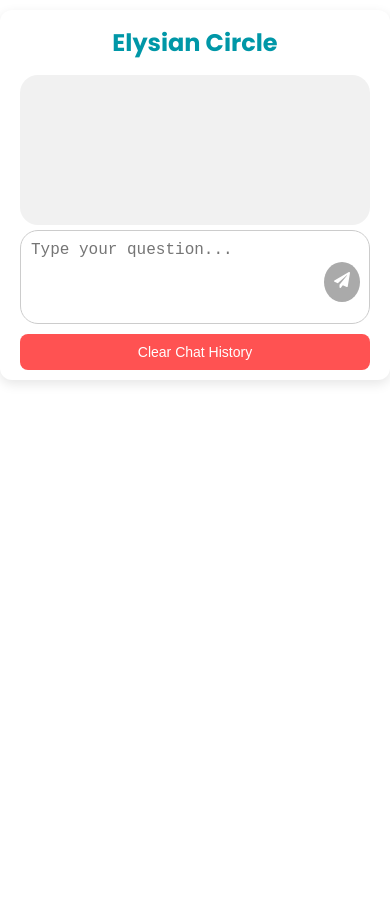
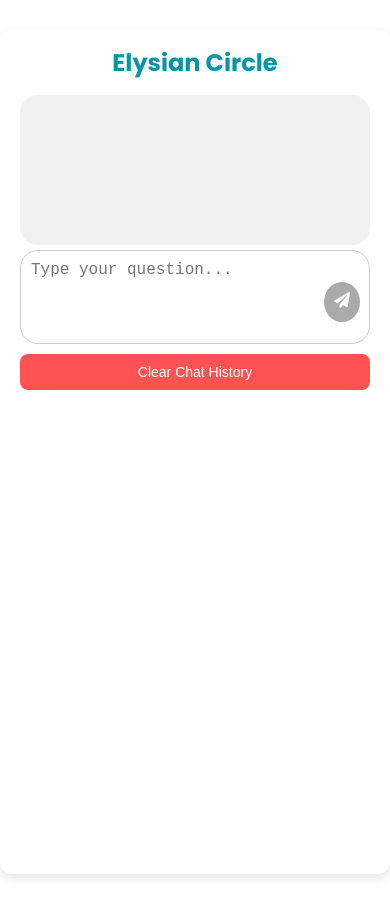
Before and after one commit to Iwegbuvc/ChatbotAI_FE, a React (Vite) app: page / in a window 390 px wide. Before the commit the page ends 854 px from the top, so only its background shows below. Built offline with nearby package versions, Linux system fonts and the light colour scheme.

Commit message:
mobile view correction

```diff
--- a/src/style/chatBox.css
+++ b/src/style/chatBox.css
@@ -109,6 +109,11 @@ h2 {
 }
 
 @media (max-width: 768px) {
+  .query-container {
+ height: 100vh;
+  margin: 30px auto;
+
+}
 h2 {
   color: #0097a7;
   margin-bottom: 10px;
```
